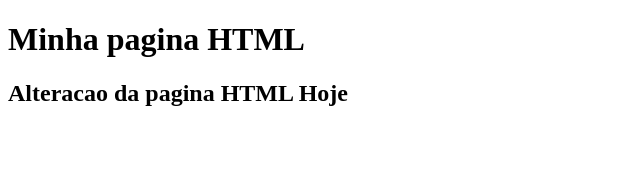
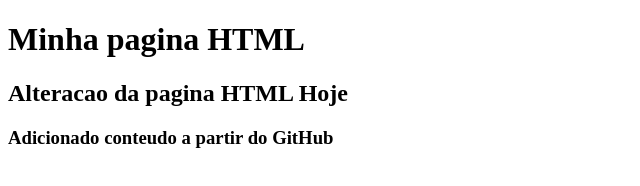
Before and after one commit to douglasfigueiredo/gama-no-github, a plain HTML site: page index.html in a window 1280 px wide. Shown: the whole page, without its empty margins (0-640 px from the left). Drawn offline with Linux system fonts and the light colour scheme.

Commit message:
Atualização a partir do GitHub

```diff
--- a/index.html
+++ b/index.html
@@ -2,5 +2,6 @@
   <body>
       <h1>Minha pagina HTML</h1>
       <h2>Alteracao da pagina HTML Hoje</h2>
+      <h3>Adicionado conteudo a partir do GitHub</h3>
   </body>
 </html>
```
